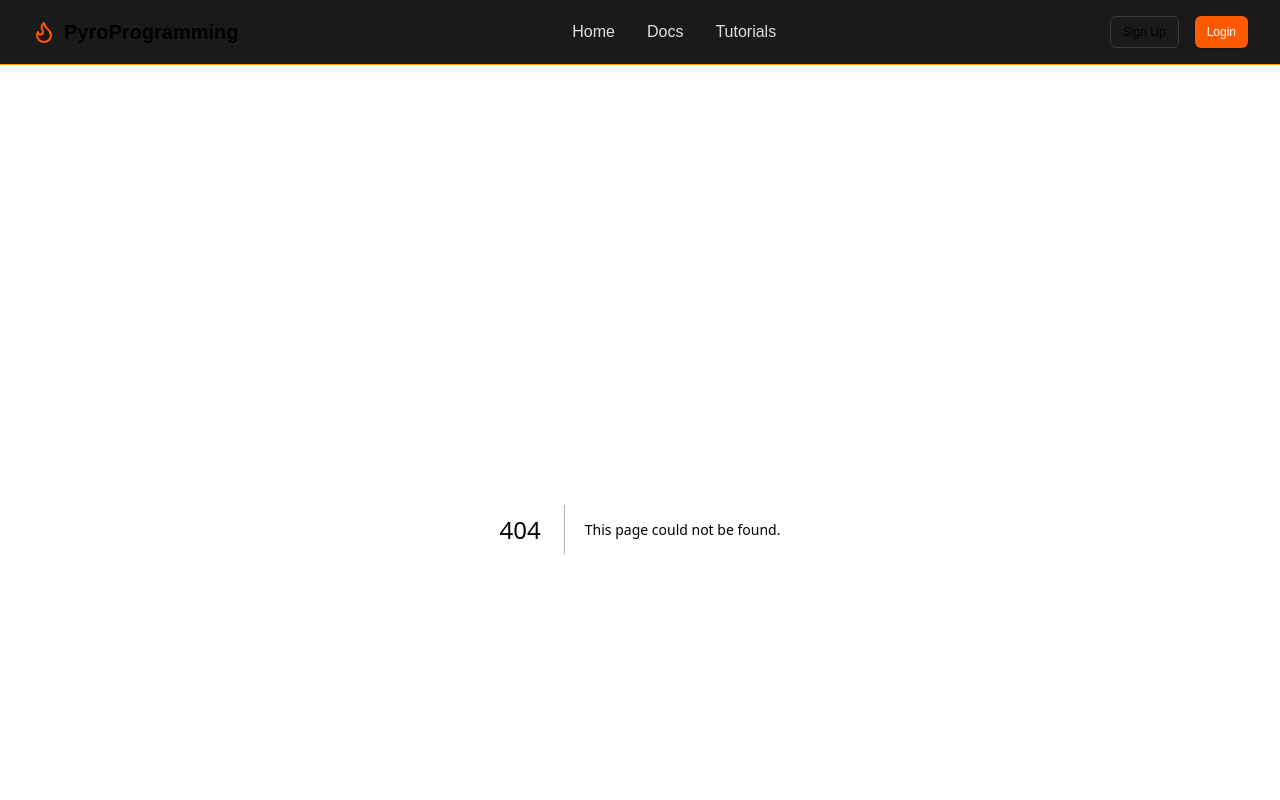
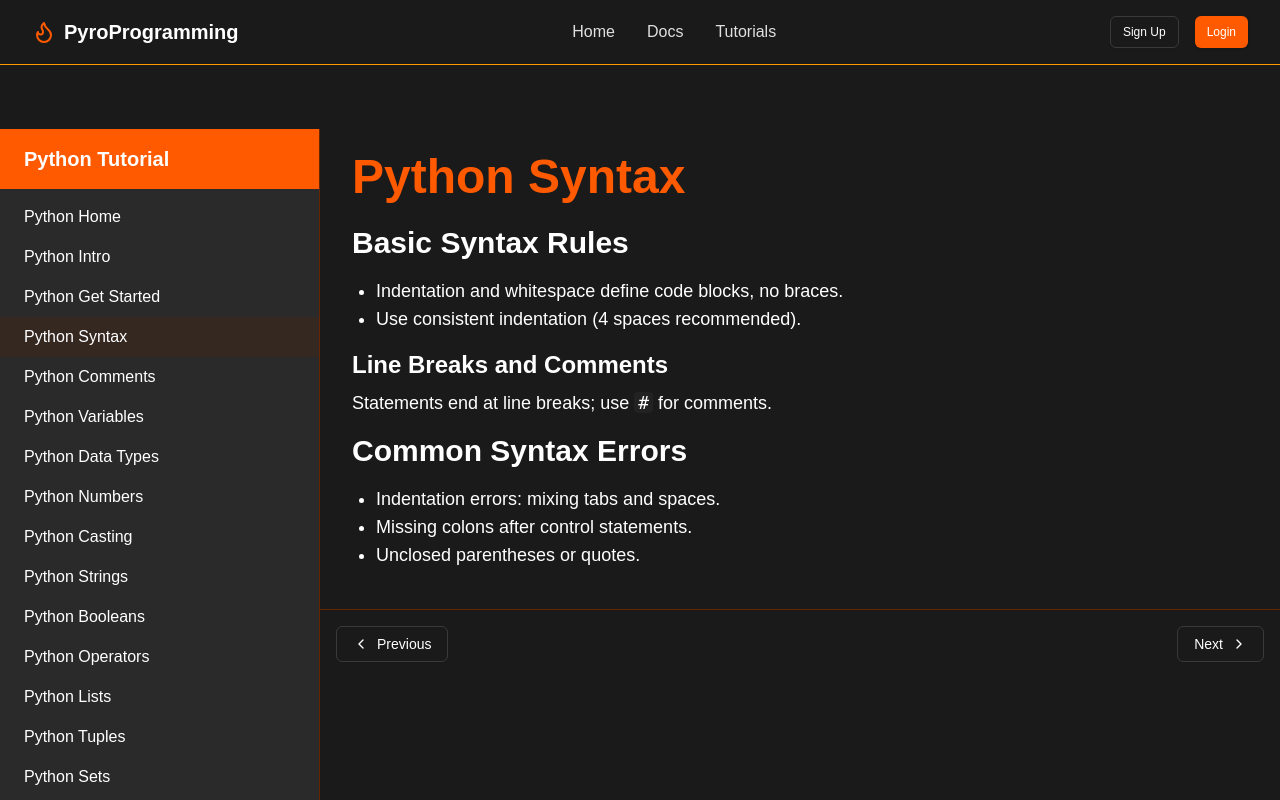
Before and after one commit to 321EZ123/PyroProgramming, a Next.js app: page /tutorials/python/syntax in a window 1280 px wide. Before the commit this address had no page. Shown: the top 800 px of the page. Built offline with nearby package versions, Linux system fonts and the light colour scheme.

Commit message:
Create page.tsx

```diff
--- /dev/null
+++ b/src/app/tutorials/python/syntax/page.tsx
@@ -0,0 +1,24 @@
+"use client";
+
+export default function Page() {
+  return (
+    <div className="max-w-4xl mx-auto">
+      <h1 className="text-5xl font-bold mb-6 text-primary">Python Syntax</h1>
+      <h2 className="text-3xl font-semibold mb-4">Basic Syntax Rules</h2>
+      <ul className="list-disc pl-6 mb-4 text-lg">
+        <li>Indentation and whitespace define code blocks, no braces.</li>
+        <li>Use consistent indentation (4 spaces recommended).</li>
+      </ul>
+      <h3 className="text-2xl font-semibold mb-2">Line Breaks and Comments</h3>
+      <p className="text-lg mb-4">
+        Statements end at line breaks; use <code className="bg-card/50 px-1 rounded">#</code> for comments.
+      </p>
+      <h2 className="text-3xl font-semibold mb-4">Common Syntax Errors</h2>
+      <ul className="list-disc pl-6 mb-4 text-lg">
+        <li>Indentation errors: mixing tabs and spaces.</li>
+        <li>Missing colons after control statements.</li>
+        <li>Unclosed parentheses or quotes.</li>
+      </ul>
+    </div>
+  );
+}
```
